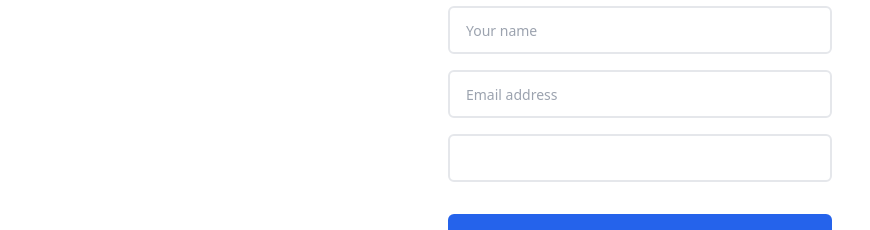
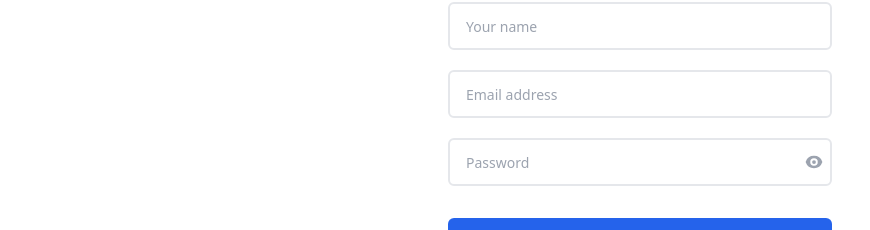
Before and after one commit to helton-mori-dev/flashcard-app-front, a Vue app: page / in a window 1280 px wide. Shown: the part 306-536 px from the top of the page, without its empty margins (0-870 px from the left). Built offline with nearby package versions, Linux system fonts and the light colour scheme; the HTML template or start-up script is replaced by a standard one.

Commit message:
Password visibility toggle

```diff
--- a/package.json
+++ b/package.json
@@ -13,6 +13,7 @@
     "format": "prettier --write src/"
   },
   "dependencies": {
+    "@heroicons/vue": "^2.1.5",
     "pinia": "^2.2.6",
     "vue": "^3.5.12",
     "vue-router": "^4.4.5"
--- a/src/views/SignUpView.vue
+++ b/src/views/SignUpView.vue
@@ -1,4 +1,13 @@
-<script setup lang="ts"></script>
+<script setup lang="ts">
+import { ref } from 'vue'
+import { EyeIcon, EyeSlashIcon } from '@heroicons/vue/16/solid'
+
+const isPasswordVisible = ref<boolean>(false)
+
+const togglePasswordVisibility = (): void => {
+  isPasswordVisible.value = !isPasswordVisible.value
+}
+</script>
 
 <template>
   <section class="login flex flex-col justify-center items-center container max-w-sm mx-auto">
@@ -9,20 +18,34 @@
     <input
       type="text"
       placeholder="Your name"
-      class="placeholder:text-sm border-2 hover:border-black w-full rounded-md h-12 pl-4 mb-4 transition-all"
+      class="placeholder:text-sm border-2 hover:border-black w-full rounded-md h-12 pl-4 mb-5 transition-all"
     />
     <input
       type="text"
       placeholder="Email address"
-      class="placeholder:text-sm border-2 hover:border-black w-full rounded-md h-12 pl-4 mb-4 transition-all"
+      class="placeholder:text-sm border-2 hover:border-black w-full rounded-md h-12 pl-4 mb-5 transition-all"
     />
-    <input
-      type="password"
-      class="border-2 hover:border-black w-full rounded-md h-12 pl-4 mb-8 transition-all"
-    />
+    <div class="relative w-full h-12 mb-8">
+      <input
+        :type="isPasswordVisible ? 'text' : 'password'"
+        placeholder="Password"
+        class="placeholder:text-sm border-2 hover:border-black w-full rounded-md h-12 pl-4 transition-all"
+      />
+      <button
+        type="button"
+        @click="togglePasswordVisibility"
+        class="absolute inset-y-0 right-2 flex items-center h-full"
+      >
+        <component
+          :is="isPasswordVisible ? EyeSlashIcon : EyeIcon"
+          class="w-5 h-5 text-gray-400 hover:text-gray-700"
+        ></component>
+      </button>
+    </div>
     <button
       type="submit"
       class="rounded-md w-full h-12 bg-blue-600 text-white hover:bg-blue-300 transition-all"
+      @click="togglePasswordVisibility"
     >
       Sign up
     </button>
```
Also changed, not shown: 1 other file (tests, documents, lock files or other folders).
